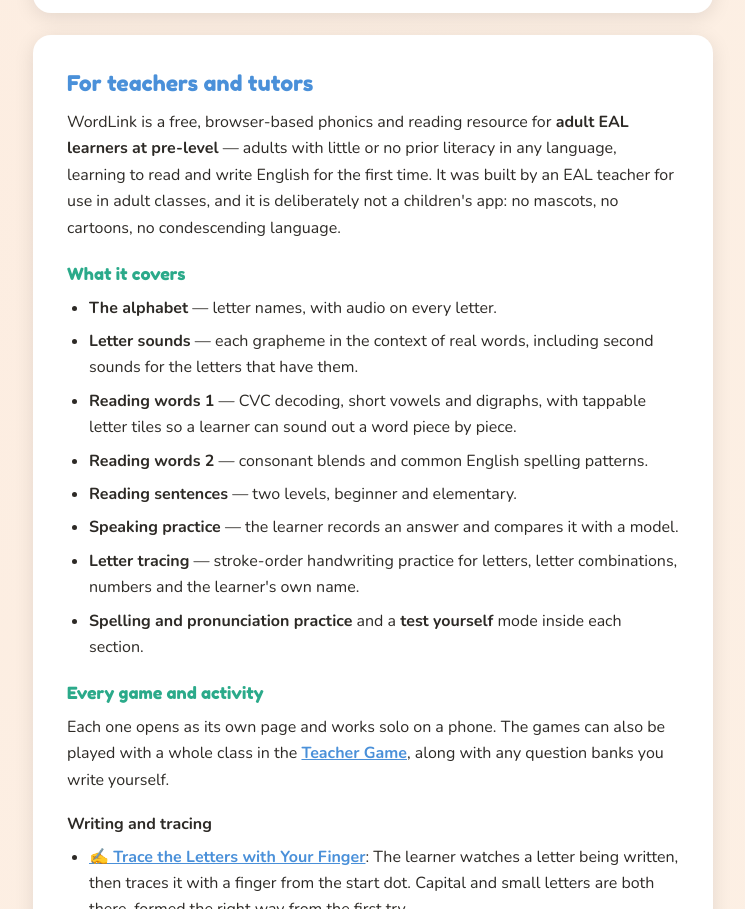
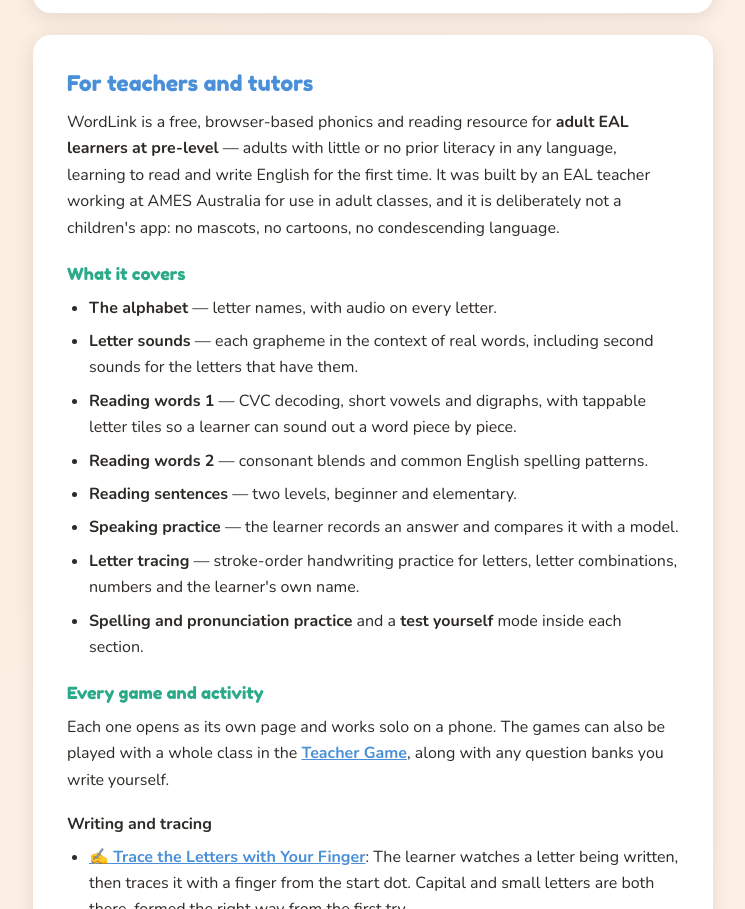
Before and after one commit to Masoud-EAL/LearntoRead, a plain HTML site: page about.html in a window 1280 px wide. Shown: the part 1747-2656 px from the top of the page, without its empty margins (267-1012 px from the left). Drawn offline with Linux system fonts and the light colour scheme.

Commit message:
About: say the teacher who built WordLink works at AMES Australia
Co-Authored-By: Claude Opus 5.5 <noreply@anthropic.com>
Claude-Session: https://claude.ai/code/session_011DFhxeiWFDirUGnb2RHTSC

```diff
--- a/about.html
+++ b/about.html
@@ -214,7 +214,8 @@
     <p>WordLink is a free, browser-based phonics and reading resource for
       <strong>adult EAL learners at pre-level</strong> — adults with little or no
       prior literacy in any language, learning to read and write English for the
-      first time. It was built by an EAL teacher for use in adult classes, and it
+      first time. It was built by an EAL teacher working at AMES Australia for use
+      in adult classes, and it
       is deliberately not a children's app: no mascots, no cartoons, no
       condescending language.</p>
 
```
